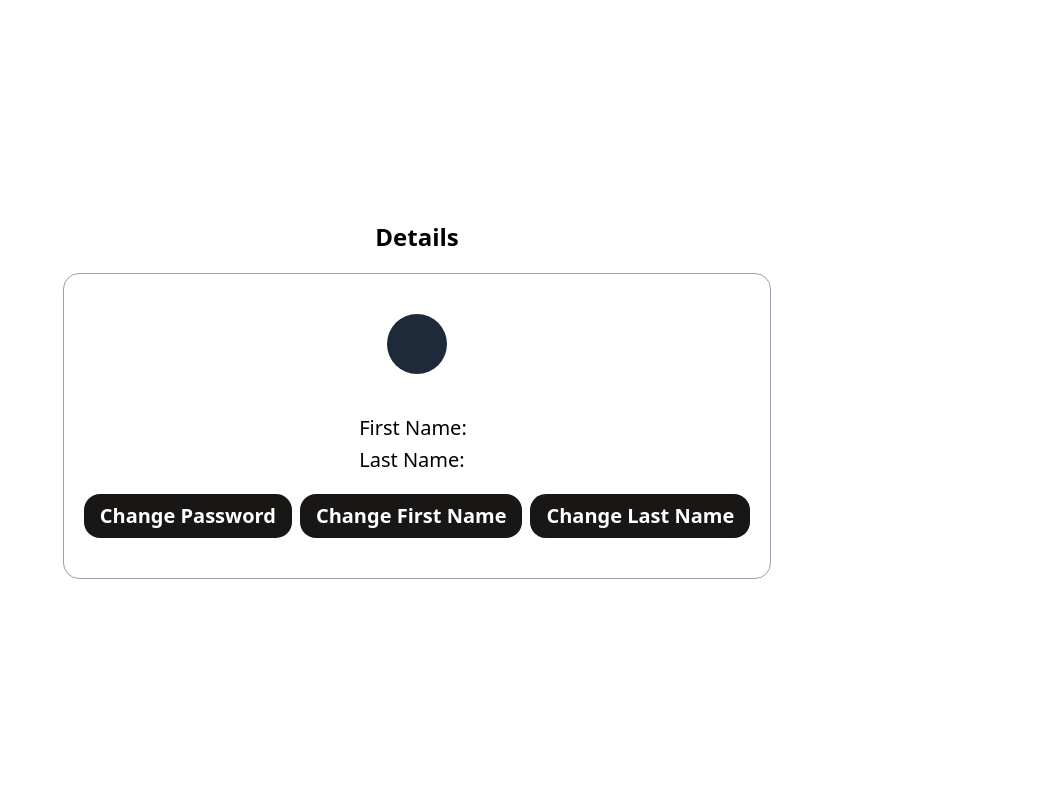
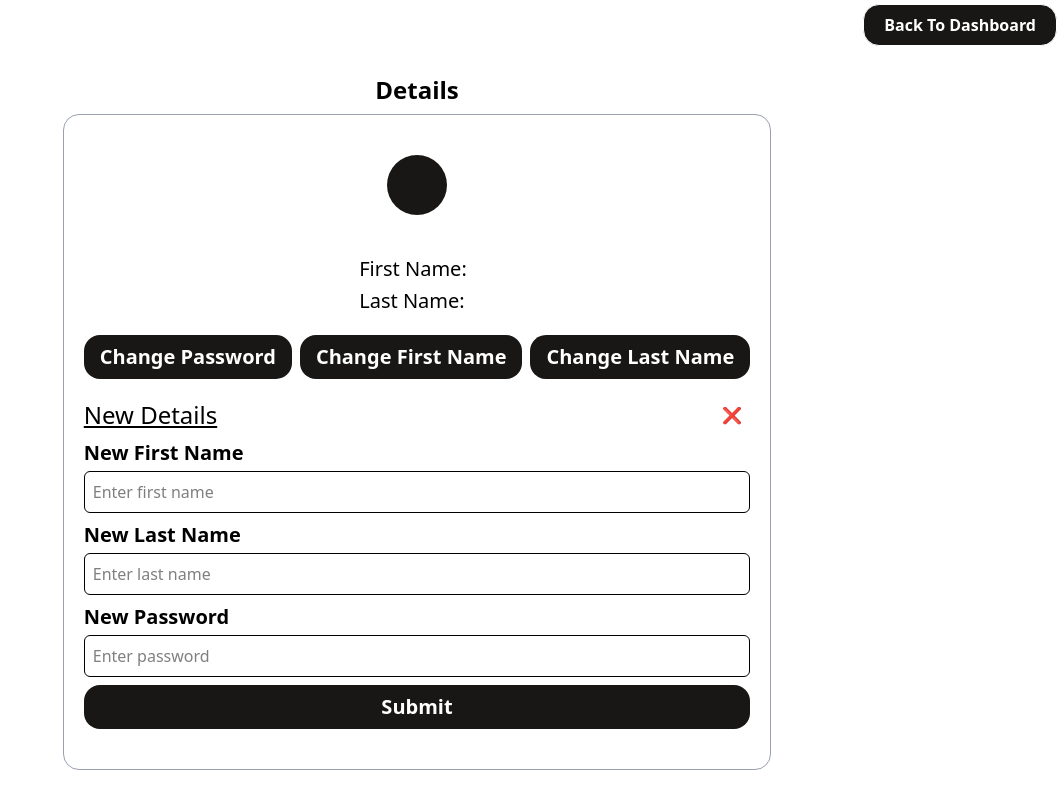
Before and after one commit to Bhumesh01/Quickify, a React (Vite) app in the folder frontend/: page /details in a window 1280 px wide. Both pictures are taken after a click on the button "Change Password". Shown: the whole page, without its empty margins (223-1280 px from the left). Built offline with nearby package versions, Linux system fonts and the light colour scheme; no server answers.

Commit message:
Update users

```diff
--- a/frontend/src/pages/Dashboard.tsx
+++ b/frontend/src/pages/Dashboard.tsx
@@ -1,4 +1,4 @@
-import NavBar from "../components/NavBar";
+import NavBar from "../components/ui/NavBar";
 import axios, { isAxiosError } from "axios";
 import { useEffect, useRef, useState, type Dispatch, type SetStateAction } from "react";
 import Button from "../components/ui/Button";
--- a/frontend/src/pages/Details.tsx
+++ b/frontend/src/pages/Details.tsx
@@ -1,6 +1,8 @@
-import { useEffect, useState } from "react";
+import { useEffect, useRef, useState, type Dispatch, type SetStateAction } from "react";
 import Button from "../components/ui/Button";
-import axios from "axios";
+import axios, { isAxiosError } from "axios";
+import { InputField } from "../components/ui/InputField";
+import { useNavigate } from "react-router-dom";
 
 interface User{
     _id: string,
@@ -11,8 +13,11 @@ interface User{
     lastName: string;
 }
 export default function UserDetails(){
+    const navigate = useNavigate();
+    const [message, setMessage] = useState<string|null>(null);
     const [user, setUser] = useState<User|null>(null);
     const [loading, setLoading] = useState<boolean>(false);
+    const [change, setChange] = useState<boolean>(false);
     useEffect(()=>{
         axios.get("http://localhost:3000/api/v1/user/", {
             headers:{
@@ -22,28 +27,106 @@ export default function UserDetails(){
             console.error(err);
         })
     },[])
+    useEffect(() => {
+      if (!message) return;
+
+      const timer = setTimeout(() => {
+        setMessage(null);
+      }, 2000);
+
+      return () => clearTimeout(timer);
+    }, [message]);
     return(
-        <div className="h-screen w-screen flex justify-center items-center flex-col gap-5">
+        <div className="h-screen w-screen flex items-center flex-col gap-2 pt-6">
+            <div className="w-full flex justify-end">
+                <div className="relative -top-5 right-0 border text-end px-5 text-md bg-[#181716] text-white w-fit font-semibold py-2 rounded-2xl hover:bg-[#181716ad] cursor-pointer" onClick={()=>navigate("/dashboard")}> Back To Dashboard</div>
+            </div>
             <h1 className="font-bold text-2xl text-center">Details</h1>
+            {message&&<div className="mx-auto bg-gray-500 opacity-80 text-white text-center p-2 rounded-lg">{message}</div>}
             <div className="flex justify-center items-center flex-col gap-5 border border-gray-400 rounded-2xl px-5 py-10">
-                <div className="w-15 h-15 text-2xl bg-gray-800 text-center text-white flex justify-center items-center rounded-full">{localStorage.getItem("name")?.charAt(0).toUpperCase()}</div>
+                <div className="w-15 h-15 text-2xl bg-[#181716] text-center text-white flex justify-center items-center rounded-full cursor-pointer">{localStorage.getItem("name")?.charAt(0).toUpperCase()}</div>
                 <div className="font-semibold text-xl">{localStorage.getItem("name")}</div>
                 <div className="flex justify-between flex-col gap-1">
-                    <span className="text-xl font-medium">First Name: {<span className="font-normal ml-2">{user?.firstName.toUpperCase()}</span>}</span>
-                    <span className="text-xl font-medium">Last Name: <span className="font-normal ml-2">{user?.lastName.toUpperCase()}</span></span>
+                    <span className="text-xl font-medium">First Name: {<span className="font-normal ml-2">{user?.firstName?.toUpperCase()}</span>}</span>
+                    <span className="text-xl font-medium">Last Name: <span className="font-normal ml-2">{user?.lastName?.toUpperCase()}</span></span>
                 </div>
                 <div className="flex justify-center gap-2 flex-wrap">
                     <div>
-                        <Button text="Change Password" isLoading={loading}></Button>
+                        <Button onClick={()=>setChange(true)} text="Change Password" isLoading={false}></Button>
                     </div>
                     <div>
-                        <Button text="Change First Name" isLoading={loading}></Button>
+                        <Button onClick={()=>setChange(true)} text="Change First Name" isLoading={false}></Button>
                     </div>
                     <div>
-                        <Button text="Change Last Name" isLoading={loading}></Button>
+                        <Button onClick={()=>setChange(true)} text="Change Last Name" isLoading={false}></Button>
                     </div>
                 </div>
+                {change&&<ChangeDetails setUser={setUser} loading={loading} setLoading={setLoading} setMessage={setMessage} setChange={setChange}></ChangeDetails>}
             </div>
         </div>
     )
 }
+
+interface ChangeType{
+    setMessage: Dispatch<SetStateAction<string|null>>,
+    setChange: Dispatch<SetStateAction<boolean>>,
+    setLoading: Dispatch<SetStateAction<boolean>>,
+    loading: boolean,
+    setUser: Dispatch<SetStateAction<User|null>>
+}
+function ChangeDetails(props:ChangeType){
+    const firstNameRef = useRef<HTMLInputElement>(null);
+    const lastNameRef = useRef<HTMLInputElement>(null);
+    const passwordRef = useRef<HTMLInputElement>(null);
+    async function changeCredentials(){
+        try{
+            const payload: any = {};
+            const firstName = firstNameRef.current?.value?.trim();
+            const lastName = lastNameRef.current?.value?.trim();
+            const password = passwordRef.current?.value?.trim();
+            if (firstName) payload.firstName = firstName;
+            if (lastName) payload.lastName = lastName;
+            if (password) payload.password = password;
+            if (Object.keys(payload).length === 0) {
+              props.setMessage("Please enter at least one field");
+              return;
+            }
+            props.setLoading(true);
+            const response = await axios.patch("http://localhost:3000/api/v1/user", payload,{
+                headers:{
+                    Authorization: `Bearer ${localStorage.getItem("token")}`
+                }
+            });
+            props.setMessage(response.data.message);
+            props.setLoading(false)
+            axios.get("http://localhost:3000/api/v1/user", {
+                headers: {
+                    Authorization: `Bearer ${localStorage.getItem("token")}`,
+                },
+            }).then(res => props.setUser(res.data.users));
+            props.setChange(false);
+        }
+        catch(err){
+            if(isAxiosError(err)){
+                props.setMessage(err.response?.data?.message)
+            }
+            else{
+                props.setMessage("Failed to update")
+            }
+            console.log(err);
+            props.setLoading(false);
+        }
+    }
+    return(
+        <div className="flex flex-col gap-2 w-full">
+            <div className="flex justify-between">
+                <h1 className="font-medium underline text-2xl text-center">New Details</h1>
+                <div className="hover:bg-red-700 rounded-2xl px-2 py-1 cursor-pointer" onClick={()=>props.setChange((prev)=>!prev)}>❌</div>
+            </div>
+            <InputField ref={firstNameRef} label="New First Name" placeholder="Enter first name" type="text"></InputField>
+            <InputField ref={lastNameRef} label="New Last Name" placeholder="Enter last name" type="text"></InputField>
+            <InputField ref={passwordRef} label="New Password" placeholder="Enter password" type="password"></InputField>
+            <Button text="Submit" isLoading={props.loading} onClick={changeCredentials}></Button>
+        </div>
+    )
+}
```
Also changed, not shown: frontend/src/components/ui/NavBar.tsx (renamed from frontend/src/components/NavBar.tsx).
